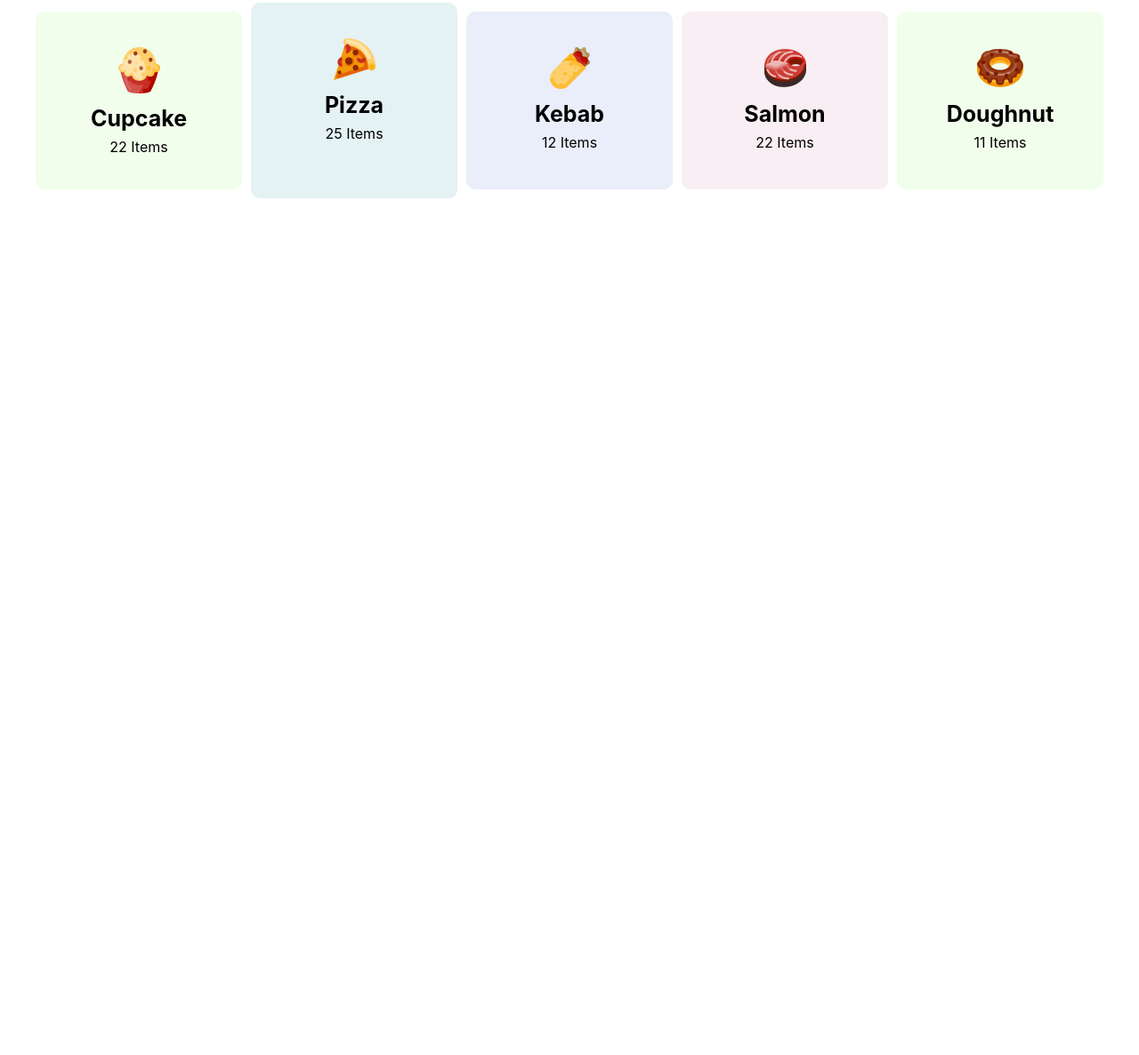
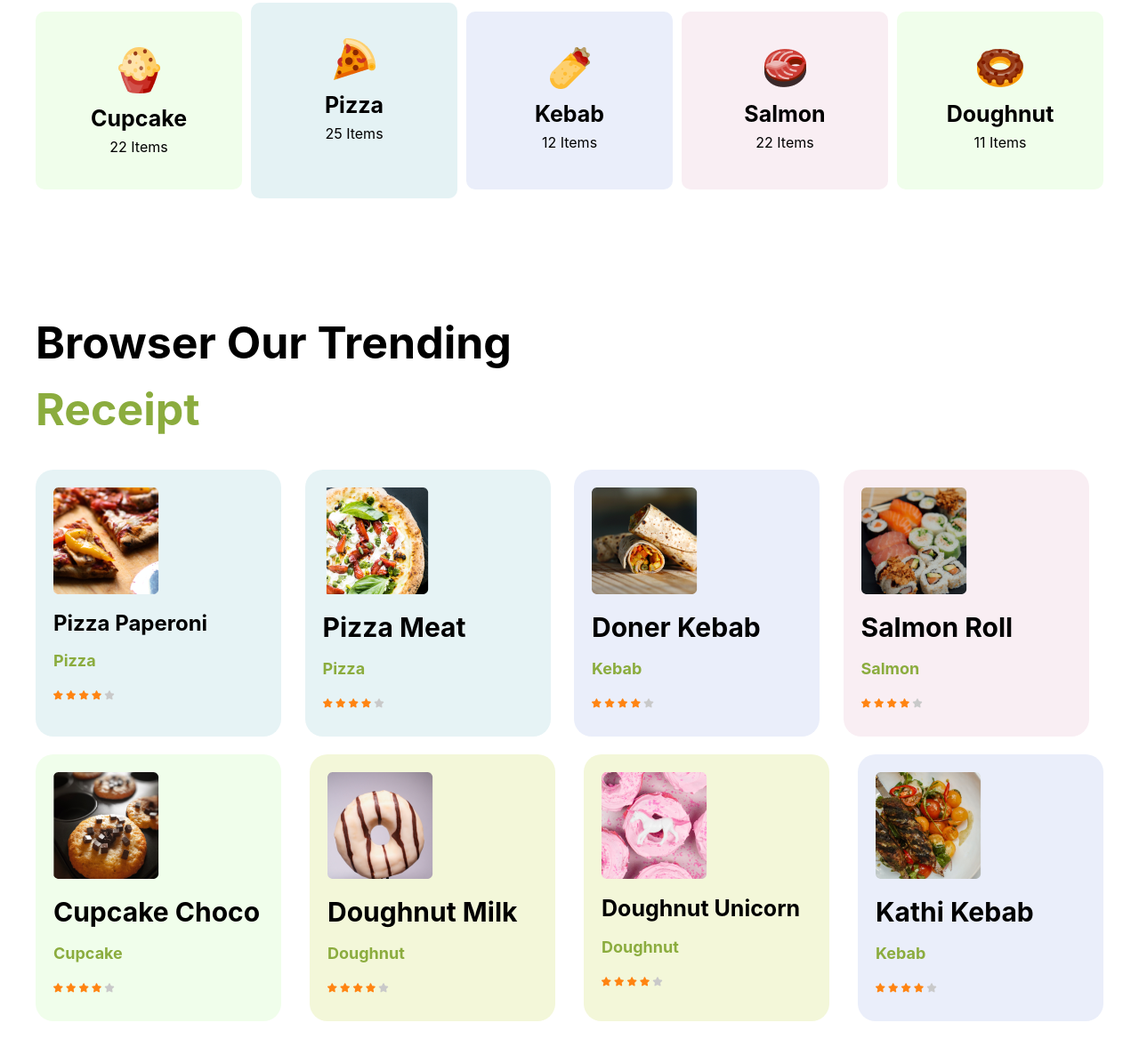
Before and after one commit to ganievabdullo727-web/week4-lesson1, a website: page index.html in a window 1280 px wide. Shown: the part 902-2088 px from the top of the page at 89% size. Before the commit the page ends 1210 px from the top, so only its background shows below. Drawn offline with nearby package versions, Linux system fonts and the light colour scheme; files that its build step writes are made by us from their sources.

Commit message:
section3

```diff
--- a/index.html
+++ b/index.html
@@ -7,7 +7,6 @@
   <title>Document</title>
   <link rel="stylesheet" href="./src/output.css">
 </head>
-
 <body>
   <header class="max-w-[1200px] m-auto  flex lg:justify-around justify-around items-center  mt-[20px]"
     style=" background: linear-gradient( rgba(255, 255, 255, 0.96)),url(./src/7f0aa50857b9a72f6e9fe2d8db080f997a28d1ca.jpg); background-position: center; background-repeat: no-repeat; background-size: cover;">
@@ -34,8 +33,8 @@
         <h6 class="text-[25px] mb-[30px]">I would think that conserving our natural resources should be a conservative
           position: Not to waste food, and not to throw away a lot of the food that we buy.</h6>
         <div class="flex gap-[30px]">
-          <button class="bg-[#8BAC3E] text-center text-[white] rounded-[20px] p-[13px]">Daftar Sekarang</button>
-          <button class="p-[13px] rounded-[20px] bg-[#F2F2F2]">About Us</button>
+          <button class="bg-[#8BAC3E] lg:w-[30%] w-[40%] text-center text-[white] rounded-[20px] p-[13px]">Daftar Sekarang</button>
+          <button class="p-[13px] rounded-[20px] lg:w-[20%] w-[40%] bg-[#F2F2F2]">About Us</button>
         </div>
       </div>
       <div class="lg:w-[40%]  h-[600px]">
@@ -54,7 +53,6 @@
       </div>
     </div>
   </section>
-
   <section class="max-w-300 m-auto h-[500px] mt-[40px] ">
     <h1 class="font-bold text-[50px] ">Browser Our Category </h1>
     <h1 class="font-bold text-[50px] text-[#8BAC3E]">Receipt</h1>
@@ -86,6 +84,64 @@
       </div>
     </div>
   </section>
+  <section class="max-w-300 m-auto lg:h-[850px] h-[1500px] mt-[40px] ">
+    <h1 class="font-bold lg:text-[50px] text-[100%] ">Browser Our Trending </h1>
+    <h1 class="font-bold lg:text-[50px] text-[100%] text-[#8BAC3E]">Receipt</h1>
+    <div
+      class="lg:w-[100%] lg:h-[300px] h-[1200px]   mt-[30px] lg:flex flex-col gap-[20px] justify-around flex-wrap items-start lg:gap-[10px] w-[80%] m-auto ">
+      <div class="lg:w-[23%] w-[90%] h-[300px] bg-[#E6F3F5] rounded-[20px] p-[20px]">
+        <img src="./src/Mask Group (17).png" alt="">
+        <h1 class="mt-[15px] text-[150%] font-bold">Pizza Paperoni</h1>
+        <h3 class="text-[18px] text-[#8BAC3E] font-bold mb-[20px] mt-[10px]">Pizza</h3>
+        <img src="./src/Group 402 (1).png" alt="">
+      </div>
+      <div class="lg:w-[23%] w-[90%] h-[300px] bg-[#E6F3F5] rounded-[20px] p-[20px]">
+        <img src="./src/Mask Group (18).png" alt="">
+        <h1 class="mt-[15px] text-[30px] font-bold">Pizza Meat</h1>
+        <h3 class="text-[18px] text-[#8BAC3E] font-bold mb-[20px] mt-[10px]">Pizza</h3>
+        <img src="./src/Group 402 (1).png" alt="">
+      </div>
+      <div class="lg:w-[23%] w-[90%] h-[300px] bg-[#EAEEFA] rounded-[20px] p-[20px]">
+        <img src="./src/Mask Group (19).png" alt="">
+        <h1 class="mt-[15px] text-[30px] font-bold">Doner Kebab</h1>
+        <h3 class="text-[18px] text-[#8BAC3E] font-bold mb-[20px] mt-[10px]">Kebab</h3>
+        <img src="./src/Group 402.png" alt="">
+      </div>
+      <div class="lg:w-[23%] w-[90%] h-[300px] bg-[#F9EEF3] rounded-[20px] p-[20px]">
+        <img src="./src/Mask Group (20).png" alt="">
+        <h1 class="mt-[15px] text-[30px] font-bold">Salmon Roll</h1>
+        <h3 class="text-[18px] text-[#8BAC3E] font-bold mb-[20px] mt-[10px]">Salmon</h3>
+        <img src="./src/Group 402 (1).png" alt="">
+      </div>
+    </div>
+    <div class="w-[100%] h-[300px]  mt-[20px] flex justify-between items-start gap-[10px]  hidden lg:flex">
+      <div class="lg:w-[23%] w-[90%] h-[300px] bg-[#F0FEEB] rounded-[20px] p-[20px]">
+        <img src="./src/Mask Group (21).png" alt="">
+        <h1 class="mt-[15px] text-[30px] font-bold">Cupcake Choco</h1>
+        <h3 class="text-[18px] text-[#8BAC3E] font-bold mb-[20px] mt-[10px]">Cupcake</h3>
+        <img src="./src/Group 402 (1).png" alt="">
+      </div>
+      <div class="lg:w-[23%] w-[90%] h-[300px] bg-[#F3F7D9] rounded-[20px] p-[20px]">
+        <img src="./src/Mask Group (22).png" alt="">
+        <h1 class="mt-[15px] text-[30px] font-bold">Doughnut Milk</h1>
+        <h3 class="text-[18px] text-[#8BAC3E] font-bold mb-[20px] mt-[10px]">Doughnut</h3>
+        <img src="./src/Group 402 (1).png" alt="">
+      </div>
+      <div class="lg:w-[23%] w-[90%] h-[300px] bg-[#F3F7D9] rounded-[20px] p-[20px]">
+        <img src="./src/Mask Group (23).png" alt="">
+        <h1 class="mt-[15px] text-[25px] font-bold">Doughnut Unicorn</h1>
+        <h3 class="text-[18px] text-[#8BAC3E] font-bold mb-[20px] mt-[10px]">Doughnut</h3>
+        <img src="./src/Group 402 (1).png" alt="">
+      </div>
+      <div class="lg:w-[23%] w-[90%] h-[300px] bg-[#EAEEFA] rounded-[20px] p-[20px]">
+        <img src="./src/Mask Group (24).png" alt="">
+        <h1 class="mt-[15px] text-[30px] font-bold">Kathi Kebab</h1>
+        <h3 class="text-[18px] text-[#8BAC3E] font-bold mb-[20px] mt-[10px]">Kebab</h3>
+        <img src="./src/Group 402 (1).png" alt="">
+      </div>
+    </div>
+  </section>
+
 </body>
 
 </html>
```
Also changed, not shown: src/Group 402 (1).png (added), src/Mask Group (17).png (added), src/Mask Group (18).png (added), src/Mask Group (19).png (added), src/Mask Group (20).png (added), src/Mask Group (21).png (added), src/Mask Group (22).png (added), src/Mask Group (23).png (added), src/Mask Group (24).png (added). Lines whose indentation alone changed are shown as unchanged.
